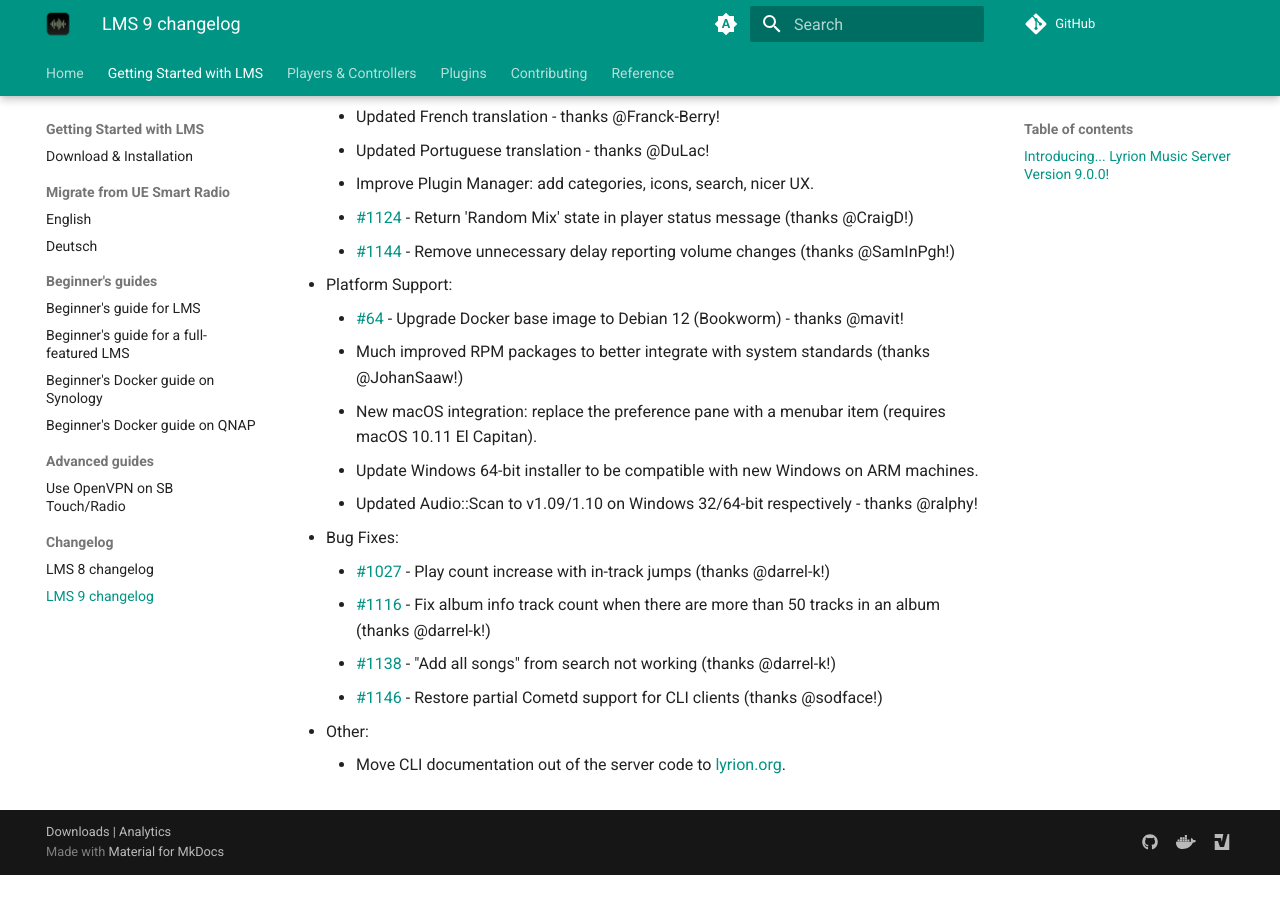
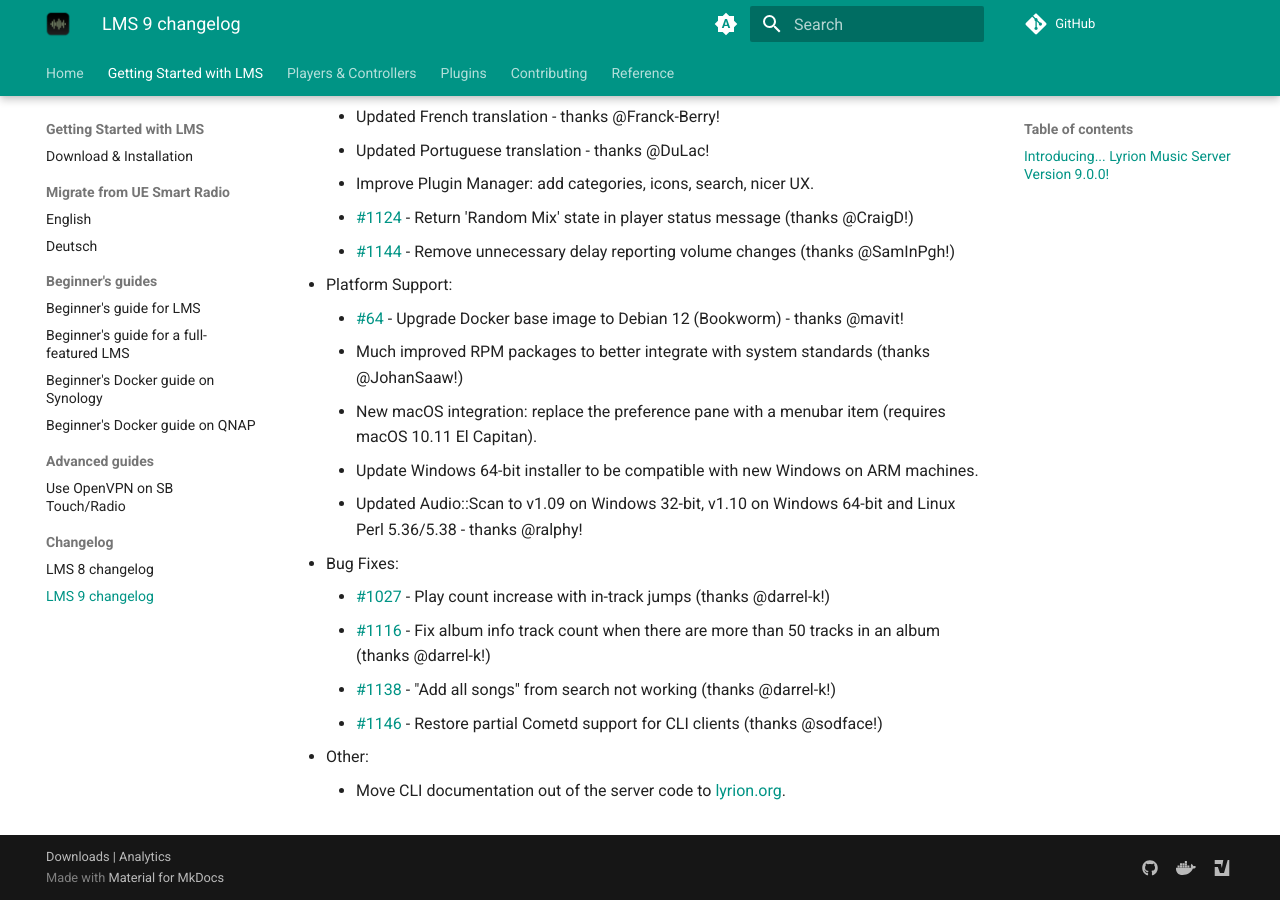
Before and after one commit to LMS-Community/lms-community.github.io, an MkDocs documentation site: the page built from docs/getting-started/changelog-lms9.md, in a window 1280 px wide and 900 px high, scrolled down 795 px. Built offline with MkDocs 1.6.1 and Material for MkDocs 9.7.7, drawn with Linux system fonts in a browser that asks for light colours; a script that is not in the unit is left out; plug-ins that fetch from the network failed and are left out; comment, search, counter and statistics services are not loaded; before the commit the page ends 1670 px from its top, so only the background shows below that.

```diff
--- a/docs/getting-started/changelog-lms9.md
+++ b/docs/getting-started/changelog-lms9.md
@@ -30,7 +30,7 @@
 	- Much improved RPM packages to better integrate with system standards (thanks @JohanSaaw!)
 	- New macOS integration: replace the preference pane with a menubar item (requires macOS 10.11 El Capitan).
 	- Update Windows 64-bit installer to be compatible with new Windows on ARM machines.
-	- Updated Audio::Scan to v1.09/1.10 on Windows 32/64-bit respectively - thanks @ralphy!
+	- Updated Audio::Scan to v1.09 on Windows 32-bit, v1.10 on Windows 64-bit and Linux Perl 5.36/5.38 - thanks @ralphy!
 
 - Bug Fixes:
 
```
Also changed, not shown: docs/analytics/stats.json (+1 -1 lines).
